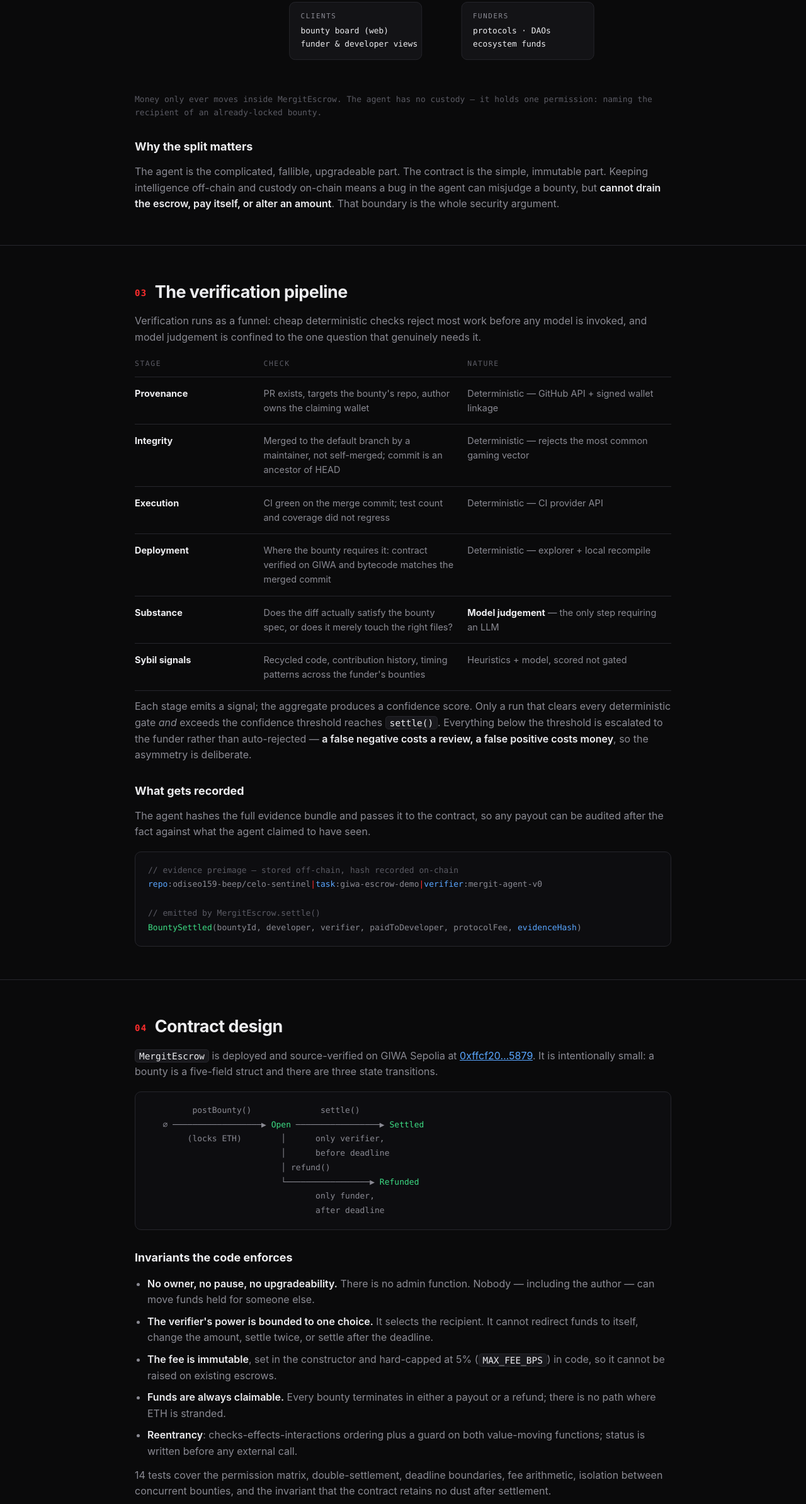
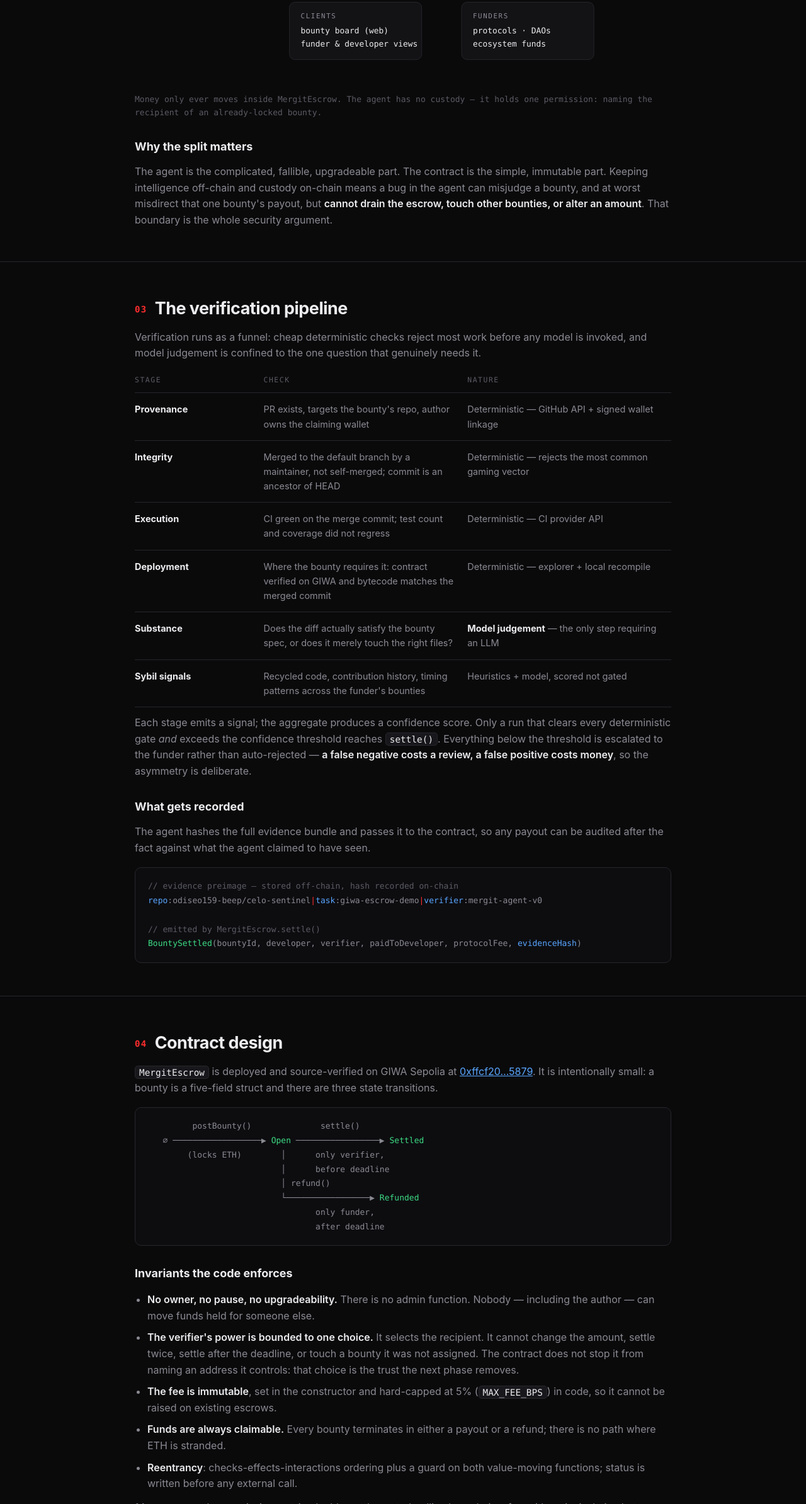
Before and after one commit to odiseo159-beep/mergit, a plain HTML site: page site/docs.html in a window 1280 px wide. Shown: the part 1315-3703 px from the top of the page at 63% size. Drawn offline with Linux system fonts and the light colour scheme.

Commit message:
Correct the verifier's bounds: it can name itself as recipient
The docs and READMEs said the verifier "cannot pay itself" or "cannot redirect
funds to itself". The contract does not enforce that. settle() requires the
caller to be the bounty's verifier, the bounty to be Open and within its
deadline, and the recipient to be non-zero. Any non-zero address is accepted,
including one the verifier controls.

What the code does bound still stands: the verifier cannot change the amount,
settle twice, settle after the deadline, or touch a bounty it was not assigned.
A compromised agent can misdirect one bounty, never drain the escrow.

The wording now says that plainly, and names what removes the remaining trust:
binding the payout to the pull request author's registered wallet, plus a
challenge window. The NatSpec comment in MergitEscrow.sol carries the same
overstatement but is left as is, because it is the verified source on GIWA.

Co-Authored-By: Claude Opus 5 <noreply@anthropic.com>

```diff
--- a/site/docs.html
+++ b/site/docs.html
@@ -209,7 +209,8 @@
     <h3>Why the split matters</h3>
     <p>The agent is the complicated, fallible, upgradeable part. The contract is the simple,
       immutable part. Keeping intelligence off-chain and custody on-chain means a bug in the agent
-      can misjudge a bounty, but <strong>cannot drain the escrow, pay itself, or alter an amount</strong>.
+      can misjudge a bounty, and at worst misdirect that one bounty's payout, but <strong>cannot drain
+      the escrow, touch other bounties, or alter an amount</strong>.
       That boundary is the whole security argument.</p>
   </div>
 </section>
@@ -297,7 +298,9 @@
       <li><b>No owner, no pause, no upgradeability.</b> There is no admin function. Nobody — including
         the author — can move funds held for someone else.</li>
       <li><b>The verifier's power is bounded to one choice.</b> It selects the recipient. It cannot
-        redirect funds to itself, change the amount, settle twice, or settle after the deadline.</li>
+        change the amount, settle twice, settle after the deadline, or touch a bounty it was not
+        assigned. The contract does not stop it from naming an address it controls: that choice is
+        the trust the next phase removes.</li>
       <li><b>The fee is immutable</b>, set in the constructor and hard-capped at 5%
         (<code>MAX_FEE_BPS</code>) in code, so it cannot be raised on existing escrows.</li>
       <li><b>Funds are always claimable.</b> Every bounty terminates in either a payout or a refund;
```
Also changed, not shown: README.md, agent/README.md, contracts/README.md.
